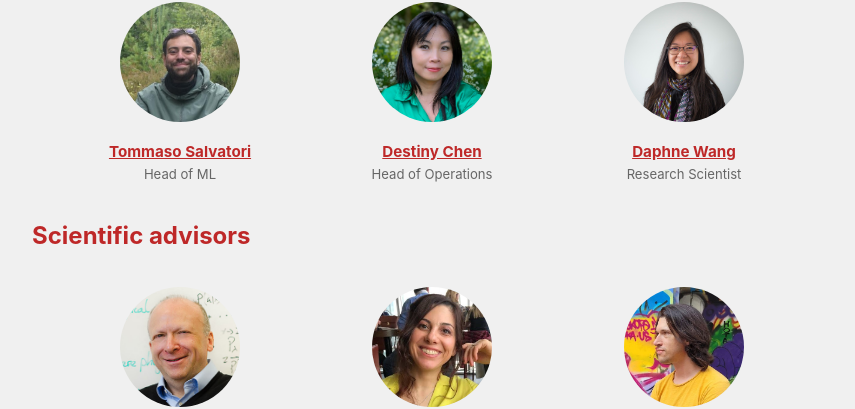
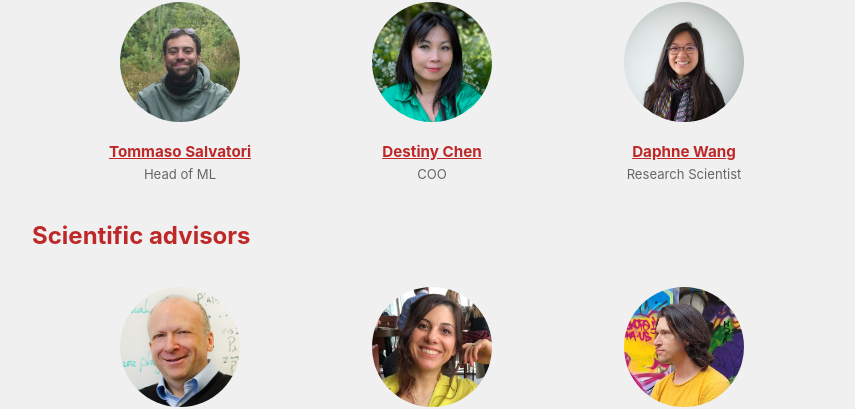
Before and after one commit to relational-intelligence/relational-intelligence.github.io, a Jekyll site: the page built from people.md, in a window 1280 px wide. Shown: the part 909-1318 px from the top of the page, without its empty margins (208-1063 px from the left). Built offline with Jekyll 4.4.1, drawn with Linux system fonts in a browser that asks for light colours.

Commit message:
Update people

```diff
--- a/people.md
+++ b/people.md
@@ -85,7 +85,7 @@ In the process we developed open source software: [lambeq](https://github.com/Qu
       <img src="pictures/destiny.jpg" alt="Destiny Chen">
     </a>
     <a href="https://www.linkedin.com/in/destiny-chen-manager" class="name">Destiny Chen</a>
-    <span class="role">Head of Operations</span>
+    <span class="role">COO</span>
   </div>
   <div class="team-card">
     <a href="https://wangdaphne.github.io/">
```
